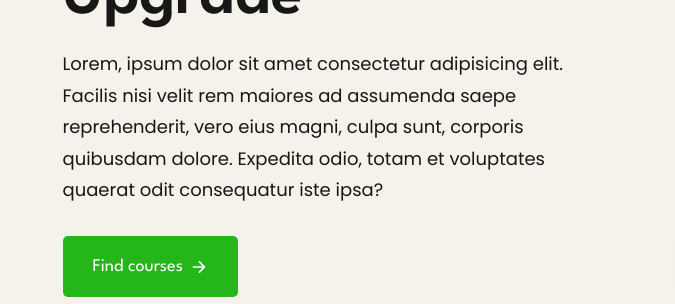
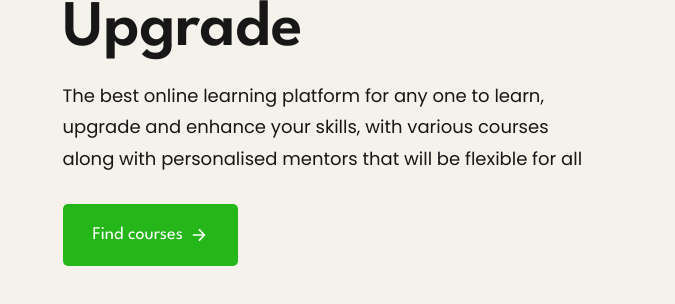
Before and after one commit to sheeba128/nm_edtech, a plain HTML site: page EdTech/index.html in a window 1280 px wide. Shown: the part 409-713 px from the top of the page, 0-675 px from the left. Drawn offline with nearby package versions, Linux system fonts and the light colour scheme.

Commit message:
Update index.html

```diff
--- a/EdTech/index.html
+++ b/EdTech/index.html
@@ -127,9 +127,8 @@
             </h1>
 
             <p class="hero-text">
-              Lorem, ipsum dolor sit amet consectetur adipisicing elit. Facilis nisi velit rem maiores ad assumenda saepe reprehenderit, vero eius magni, culpa sunt, corporis quibusdam dolore.
-              Expedita odio, totam et voluptates quaerat odit consequatur iste ipsa?
-            </p>
+              The best online learning platform for any one to learn, upgrade and enhance your skills, with various courses along with personalised mentors
+            that will be flexible for all </p>
 
             <a href="#" class="btn has-before">
               <span class="span">Find courses</span>
```
